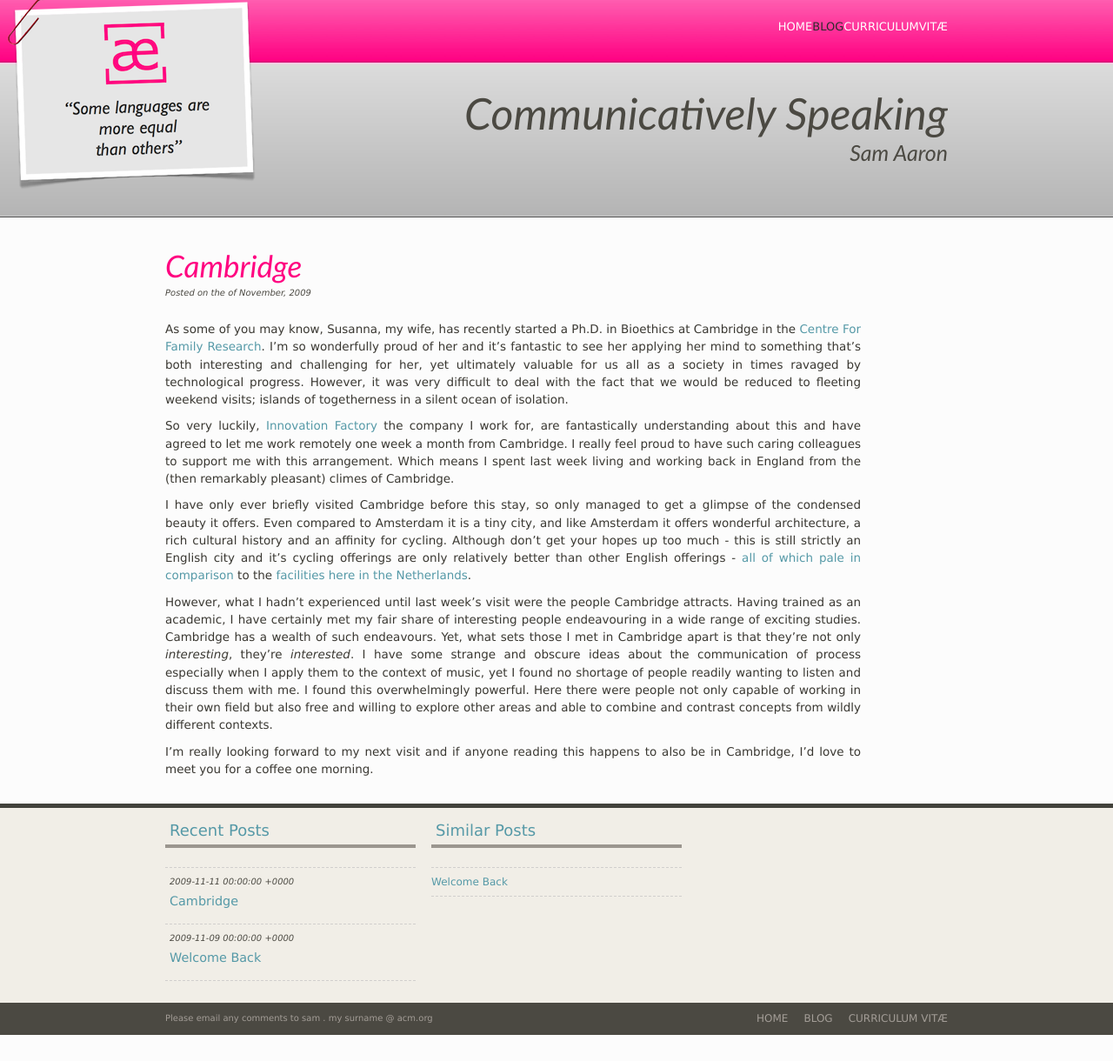
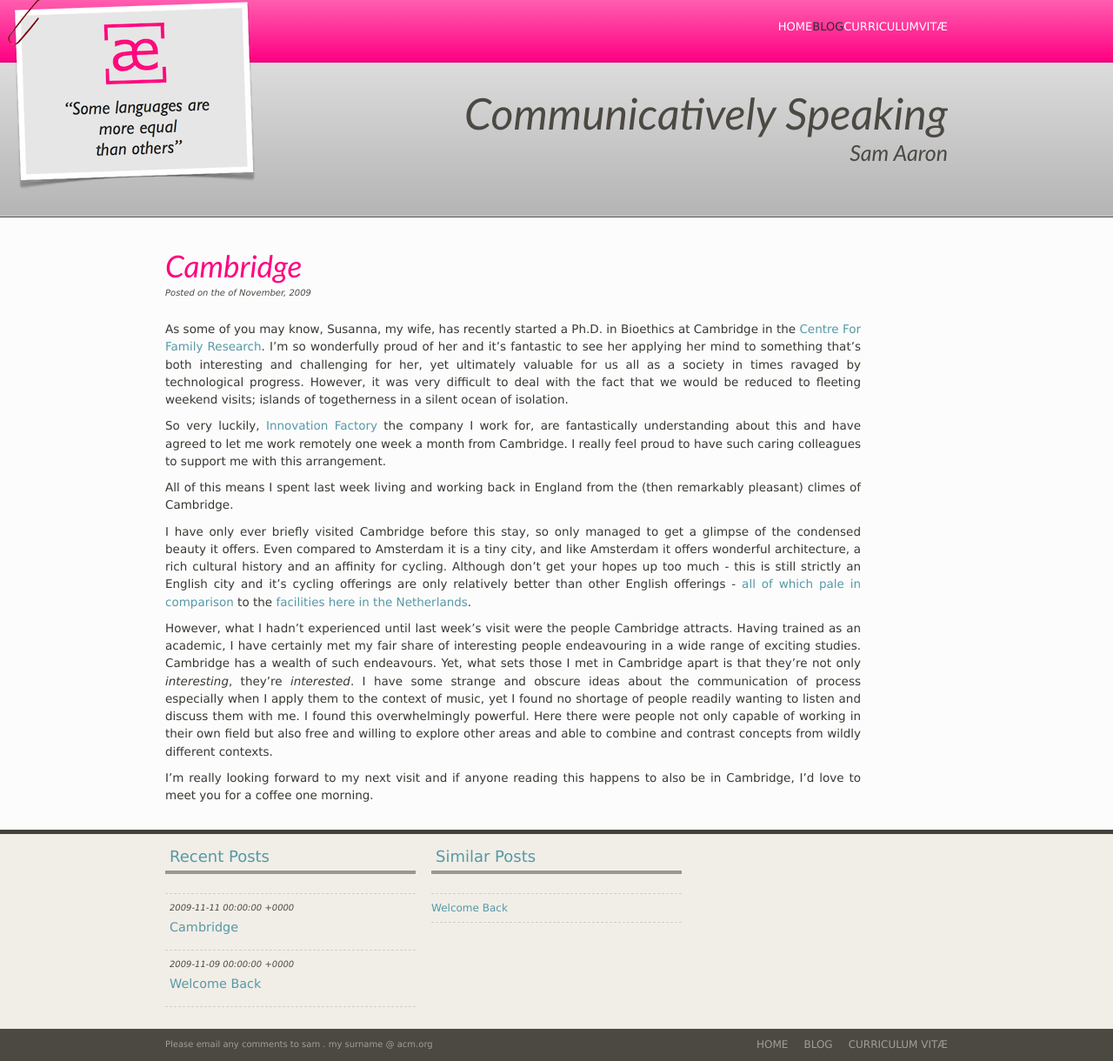
Before and after one commit to samaaron/communicatively_speaking, a Jekyll site: the page built from _posts/2009-11-11-cambridge.markdown, in a window 1280 px wide. Shown: the whole page at 87% size. Built offline with Jekyll 4.4.1, drawn with Linux system fonts in a browser that asks for light colours; before the commit the page ends 1190 px from its top, so only the background shows below that.

Commit message:
slight update to Cambridge post

```diff
--- a/_posts/2009-11-11-cambridge.markdown
+++ b/_posts/2009-11-11-cambridge.markdown
@@ -16,9 +16,10 @@ of isolation.
 So very luckily, [Innovation Factory][1] the company I work for,
 are fantastically understanding about this and have agreed to let me
 work remotely one week a month from Cambridge. I really feel proud to
-have such caring colleagues to support me with this arrangement. Which
-means I spent last week living and working back in England from the
-(then remarkably pleasant) climes of Cambridge.
+have such caring colleagues to support me with this arrangement.
+
+All of this means I spent last week living and working back in England
+from the (then remarkably pleasant) climes of Cambridge.
 
 I have only ever briefly visited Cambridge before this stay, so only
 managed to get a glimpse of the condensed beauty it offers. Even
```
